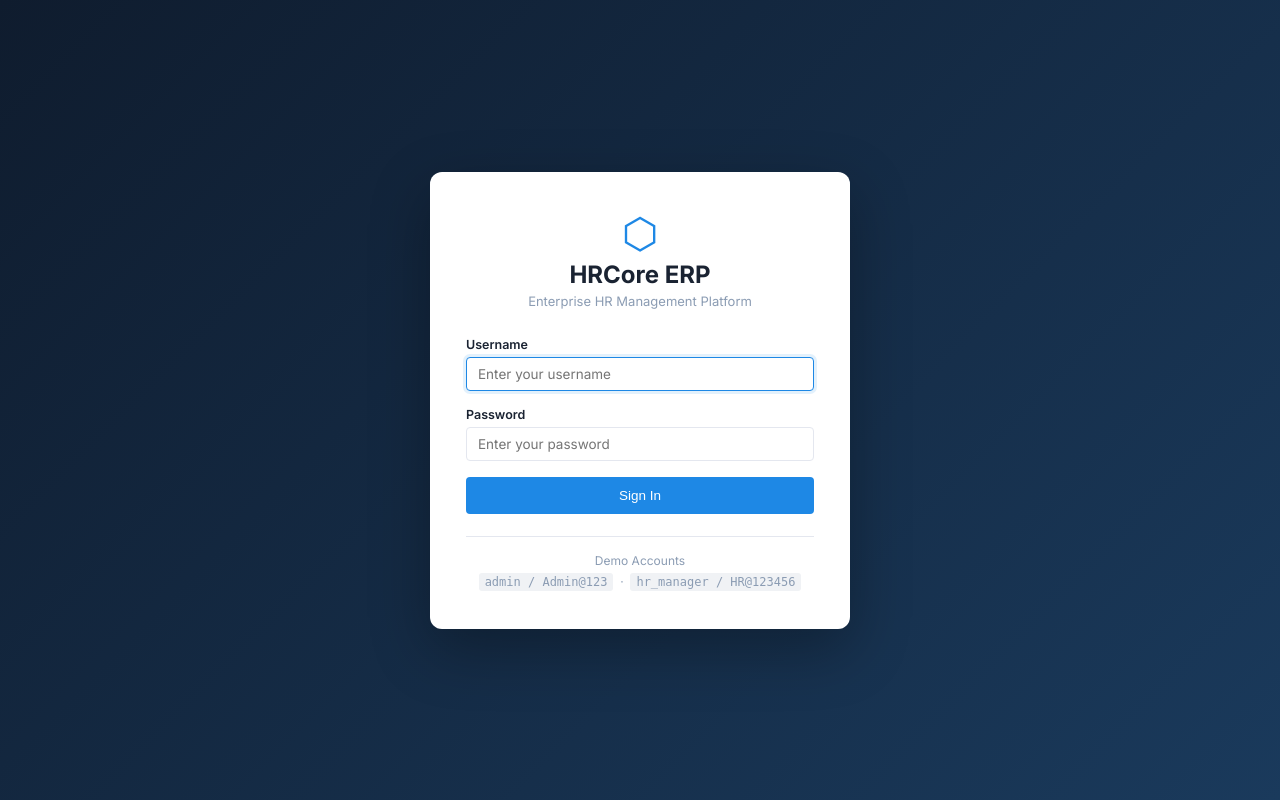
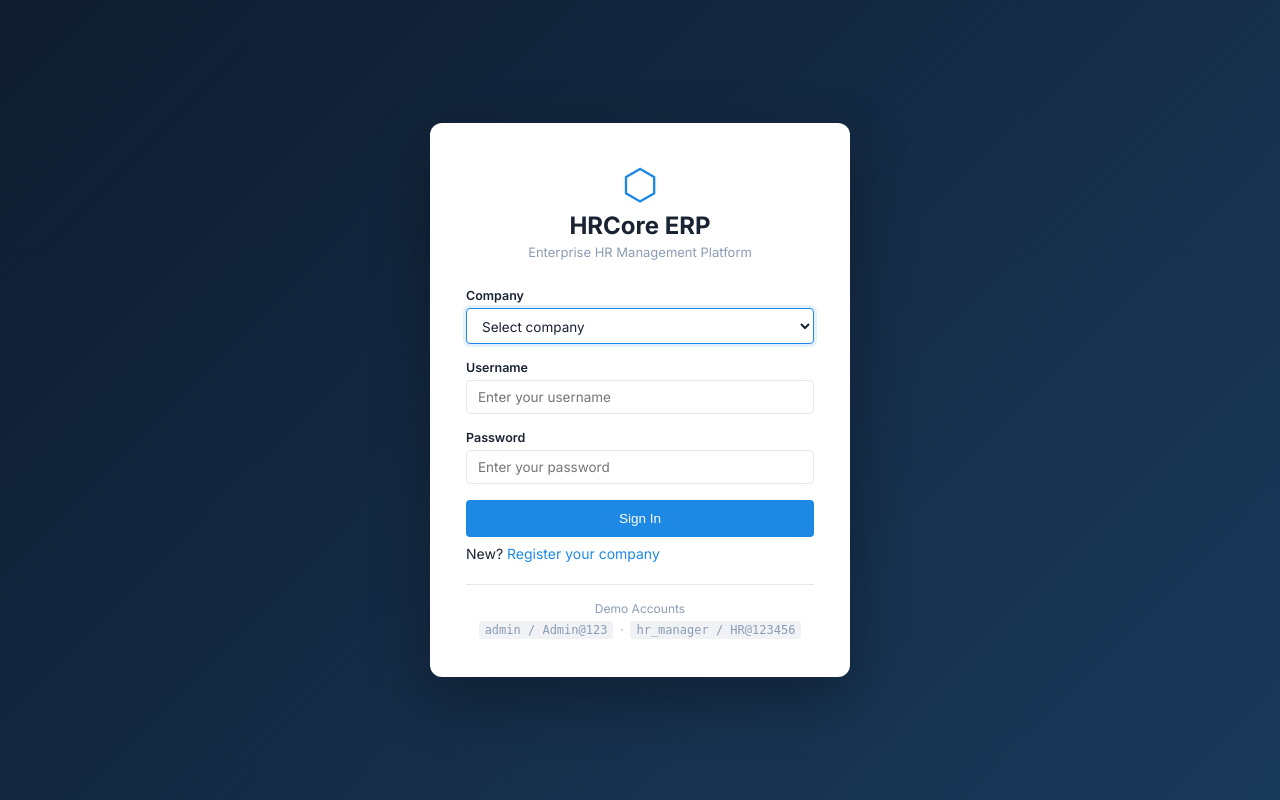
Before and after one commit to Mataruse09/hr-web-app, a Flask app: page /auth/login in a window 1280 px wide. Run offline with Flask 3, Linux system fonts and the light colour scheme; data comes from the database, SQL or seed files in the repository.

Commit message:
update project

```diff
--- /dev/null
+++ b/models/company_model.py
@@ -0,0 +1,31 @@
+from models.db import query, mutate
+
+
+def create_company(name, industry, address, phone, email, website):
+    return mutate(
+        "INSERT INTO companies (name, industry, address, phone, email, website) "
+        "VALUES (%s,%s,%s,%s,%s,%s)",
+        (name, industry, address, phone, email, website)
+    )
+
+
+def get_by_id(company_id: int):
+    return query(
+        "SELECT id, name, industry, address, phone, email, website, is_active "
+        "FROM companies WHERE id = %s AND is_active = 1",
+        (company_id,), one=True
+    )
+
+
+def get_by_name(name: str):
+    return query(
+        "SELECT id, name, industry, address, phone, email, website, is_active "
+        "FROM companies WHERE name = %s AND is_active = 1",
+        (name,), one=True
+    )
+
+
+def all_active_companies():
+    return query(
+        "SELECT id, name FROM companies WHERE is_active = 1 ORDER BY name"
+    )
--- a/routes/attendance_routes.py
+++ b/routes/attendance_routes.py
@@ -26,7 +26,7 @@ def logs():
 
 @attendance_bp.route('/mark', methods=['GET', 'POST'])
 @login_required
-@roles_required('Admin', 'HR')
+@roles_required('Admin', 'wow')
 def mark():
     company_id  = session['company_id']
     user_id     = session['user_id']
--- a/routes/auth_routes.py
+++ b/routes/auth_routes.py
@@ -3,7 +3,7 @@ from flask import (
     redirect, url_for, flash, session,
 )
 import bcrypt
-from models import user_model
+from models import user_model, company_model
 
 auth_bp = Blueprint('auth', __name__)
 
@@ -14,36 +14,78 @@ def login():
         return redirect(url_for('dashboard.index'))
 
     if request.method == 'POST':
+        company_name = request.form.get('company', '').strip()
         username = request.form.get('username', '').strip()
         password = request.form.get('password', '').strip()
 
-        if not username or not password:
-            flash('Username and password are required.', 'danger')
-            return render_template('login.html')
+        if not company_name or not username or not password:
+            flash('Company, username, and password are required.', 'danger')
+            companies = company_model.all_active_companies()
+            return render_template('login.html', companies=companies)
 
-        user = user_model.get_by_username(username)
+        company = company_model.get_by_name(company_name)
+        if not company:
+            flash('Company not found or inactive.', 'danger')
+            companies = company_model.all_active_companies()
+            return render_template('login.html', companies=companies)
 
-        if not user:
+        user = user_model.get_by_username(username, company['id'])
+
+        if not user or not bcrypt.checkpw(password.encode(), user['password_hash'].encode()):
             flash('Invalid credentials. Please try again.', 'danger')
-            return render_template('login.html')
+            companies = company_model.all_active_companies()
+            return render_template('login.html', companies=companies)
 
-        if not bcrypt.checkpw(password.encode(), user['password_hash'].encode()):
-            flash('Invalid credentials. Please try again.', 'danger')
-            return render_template('login.html')
-
-        # Successful login — store minimal info in session
         session.permanent = True
-        session['user_id']     = user['id']
-        session['company_id']  = user['company_id']
-        session['username']    = user['username']
-        session['full_name']   = user['full_name']
-        session['role']        = user['role']
+        session['user_id'] = user['id']
+        session['company_id'] = user['company_id']
+        session['username'] = user['username']
+        session['full_name'] = user['full_name']
+        session['role'] = user['role']
 
         user_model.update_last_login(user['id'])
         flash(f'Welcome back, {user["full_name"]}!', 'success')
         return redirect(url_for('dashboard.index'))
 
-    return render_template('login.html')
+    companies = company_model.all_active_companies()
+    return render_template('login.html', companies=companies)
+
+
+@auth_bp.route('/register-company', methods=['GET', 'POST'])
+def register_company():
+    if request.method == 'POST':
+        company_name = request.form.get('company_name', '').strip()
+        industry = request.form.get('industry', '').strip()
+        email = request.form.get('company_email', '').strip()
+        phone = request.form.get('company_phone', '').strip()
+        website = request.form.get('company_website', '').strip()
+        address = request.form.get('company_address', '').strip()
+
+        admin_username = request.form.get('admin_username', '').strip()
+        admin_password = request.form.get('admin_password', '').strip()
+        admin_email = request.form.get('admin_email', '').strip()
+        admin_full_name = request.form.get('admin_full_name', '').strip()
+
+        if not (company_name and admin_username and admin_password and admin_email and admin_full_name):
+            flash('Company details and admin account fields are required.', 'danger')
+            return render_template('register_company.html')
+
+        existing_company = company_model.get_by_name(company_name)
+        if existing_company:
+            flash('Company already exists.', 'warning')
+            return render_template('register_company.html')
+
+        new_company_id = company_model.create_company(
+            company_name, industry, address, phone, email, website
+        )
+
+        password_hash = bcrypt.hashpw(admin_password.encode(), bcrypt.gensalt()).decode()
+        user_model.create_user(new_company_id, admin_username, admin_email, admin_full_name, password_hash, role='Admin')
+
+        flash('Company registered successfully. Please login.', 'success')
+        return redirect(url_for('auth.login'))
+
+    return render_template('register_company.html')
 
 
 @auth_bp.route('/logout')
--- a/templates/login.html
+++ b/templates/login.html
@@ -25,9 +25,18 @@
 
       <form method="POST" action="{{ url_for('auth.login') }}" class="login-form">
         <div class="form-group">
+          <label class="form-label">Company</label>
+          <select name="company" class="form-control" required autofocus>
+            <option value="">Select company</option>
+            {% for comp in companies %}
+              <option value="{{ comp.name }}">{{ comp.name }}</option>
+            {% endfor %}
+          </select>
+        </div>
+        <div class="form-group">
           <label class="form-label">Username</label>
           <input type="text" name="username" class="form-control"
-                 placeholder="Enter your username" required autofocus />
+                 placeholder="Enter your username" required />
         </div>
         <div class="form-group">
           <label class="form-label">Password</label>
@@ -38,6 +47,7 @@
           Sign In
         </button>
       </form>
+      <p class="mt-2">New? <a href="{{ url_for('auth.register_company') }}">Register your company</a></p>
 
       <div class="login-demo">
         <p class="demo-hint">Demo Accounts</p>
```
Also changed, not shown: models/user_model.py (+18 -3 lines), routes/dashboard_routes.py (+45 -1 lines), schema.sql (+45 -3 lines), templates/register_company.html (added, +45 -0 lines).
